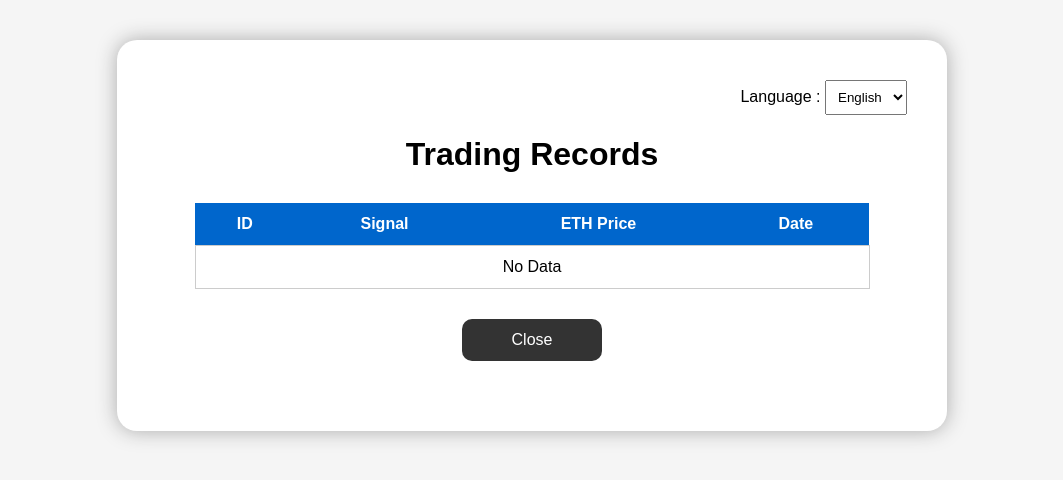
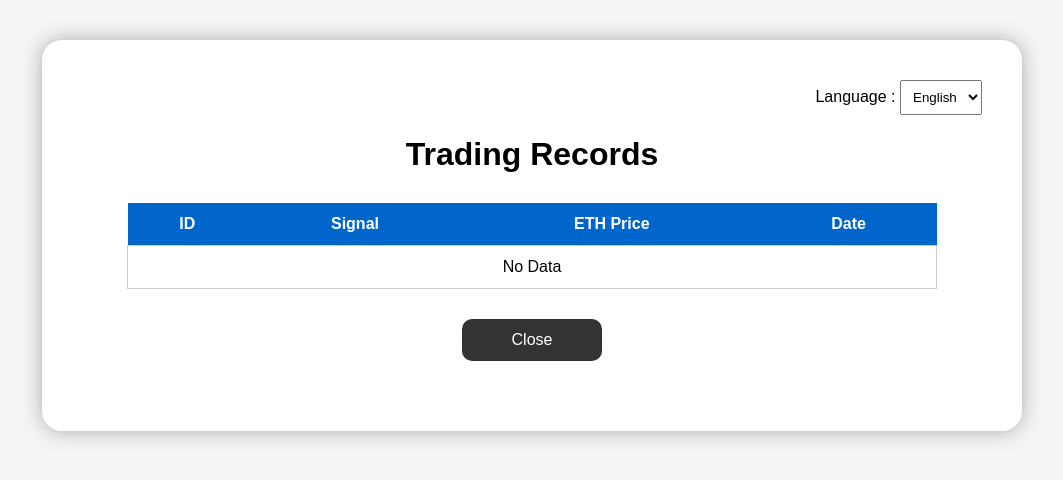
Before and after one commit to ktwv0808-debug/my-oracle, a Flask app: page /trades in a window 1280 px wide. Shown: the top 480 px of the page, without its empty margins (108-1171 px from the left). Run offline with Flask 3, Linux system fonts and the light colour scheme; data that the repository does not hold is empty; some libraries are stand-ins or nearby versions.

Commit message:
Update trades.html

```diff
--- a/templates/trades.html
+++ b/templates/trades.html
@@ -32,7 +32,7 @@ text-align:center;
 
 .box{
 
-width:750px;
+width:900px;
 
 margin:40px auto;
 
```
